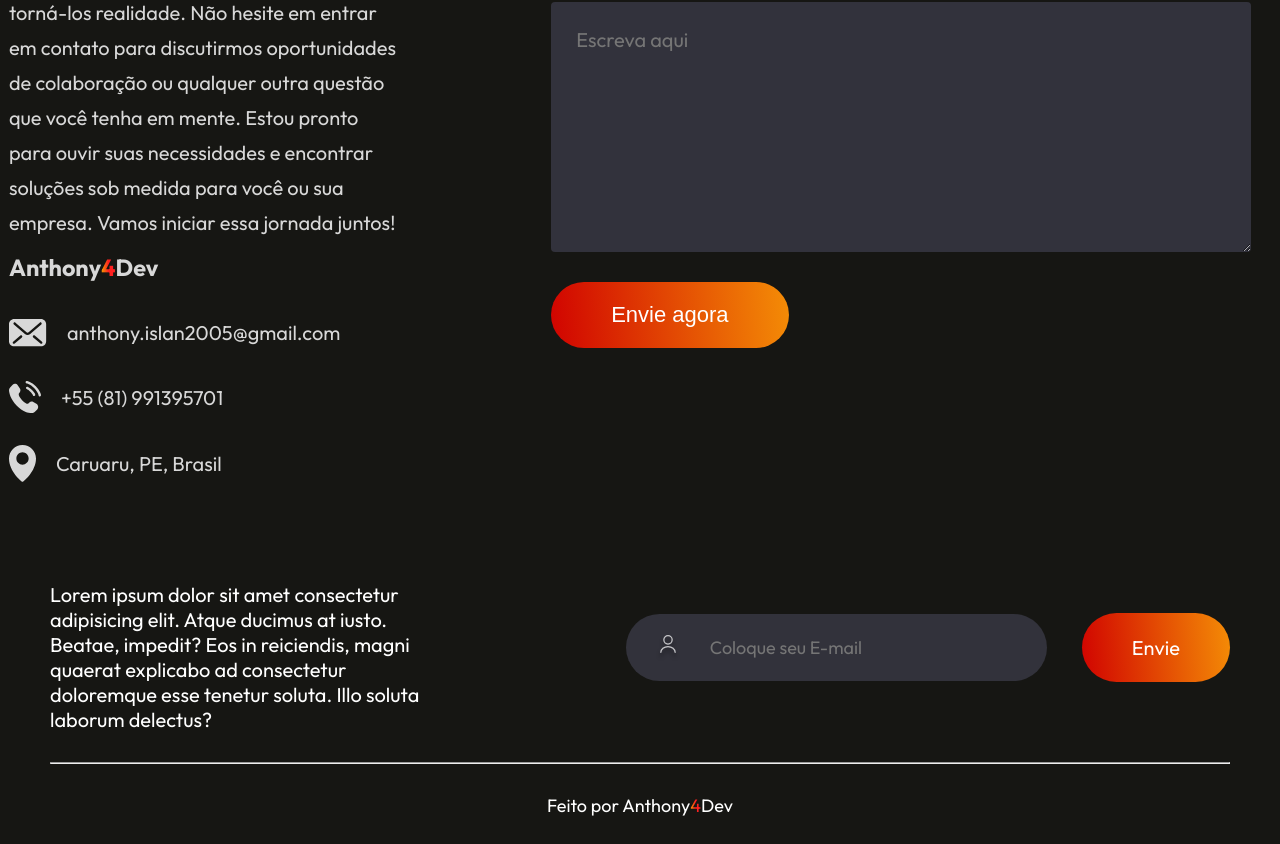
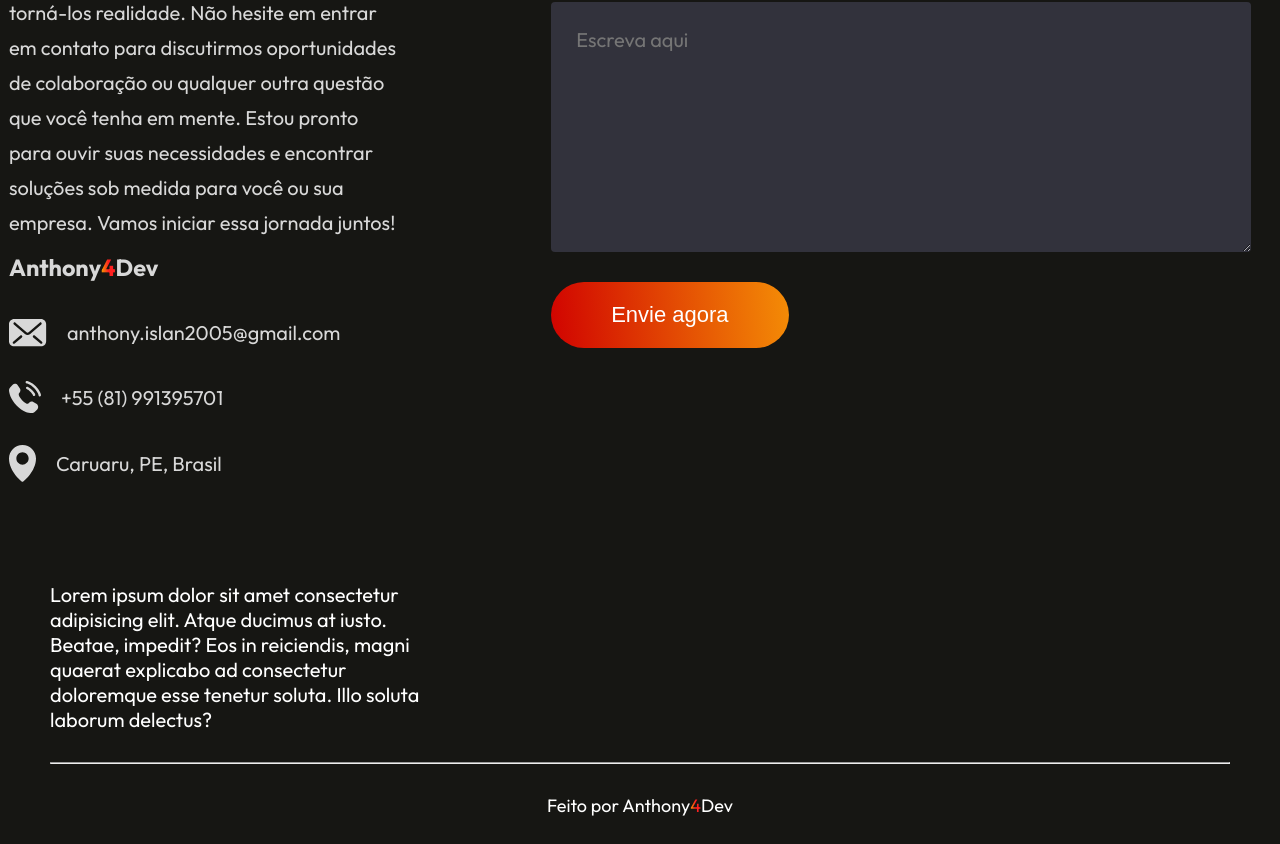
Before and after one commit to Anthony4Dev/portfolio-react, a React (Vite) app: page / in a window 1280 px wide. Shown: the part 5046-5890 px from the top of the page. Built offline with nearby package versions, Linux system fonts and the light colour scheme.

Commit message:
excluindo isto no momento, pois por hora não possui utilidade

```diff
--- a/src/Components/Footer/Footer.jsx
+++ b/src/Components/Footer/Footer.jsx
@@ -11,13 +11,6 @@
                 <img src-={footer_logo} alt="" />
                 <p>Lorem ipsum dolor sit amet consectetur adipisicing elit. Atque ducimus at iusto. Beatae, impedit? Eos in reiciendis, magni quaerat explicabo ad consectetur doloremque esse tenetur soluta. Illo soluta laborum delectus?</p>
             </div>
-            <div className="footer-top-right">
-                <div className="footer-email-input">
-                    <img src={user_icon} alt="" />
-                    <input type="email" placeholder='Coloque seu E-mail' />
-                </div>
-                <div className="footer-subscribe">Envie</div>
-            </div>
         </div>
         <hr />
         <div className="footer-bottom">
```
